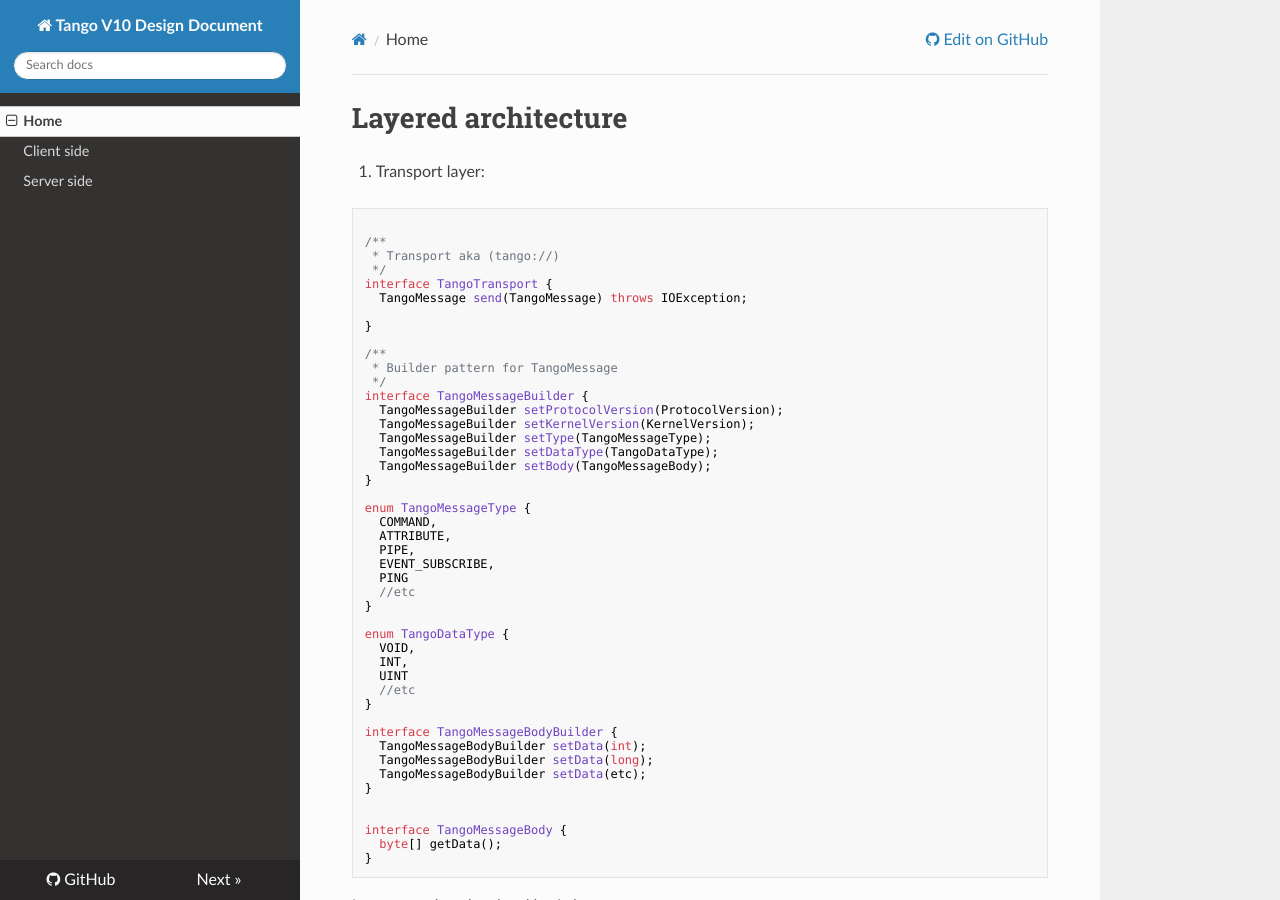
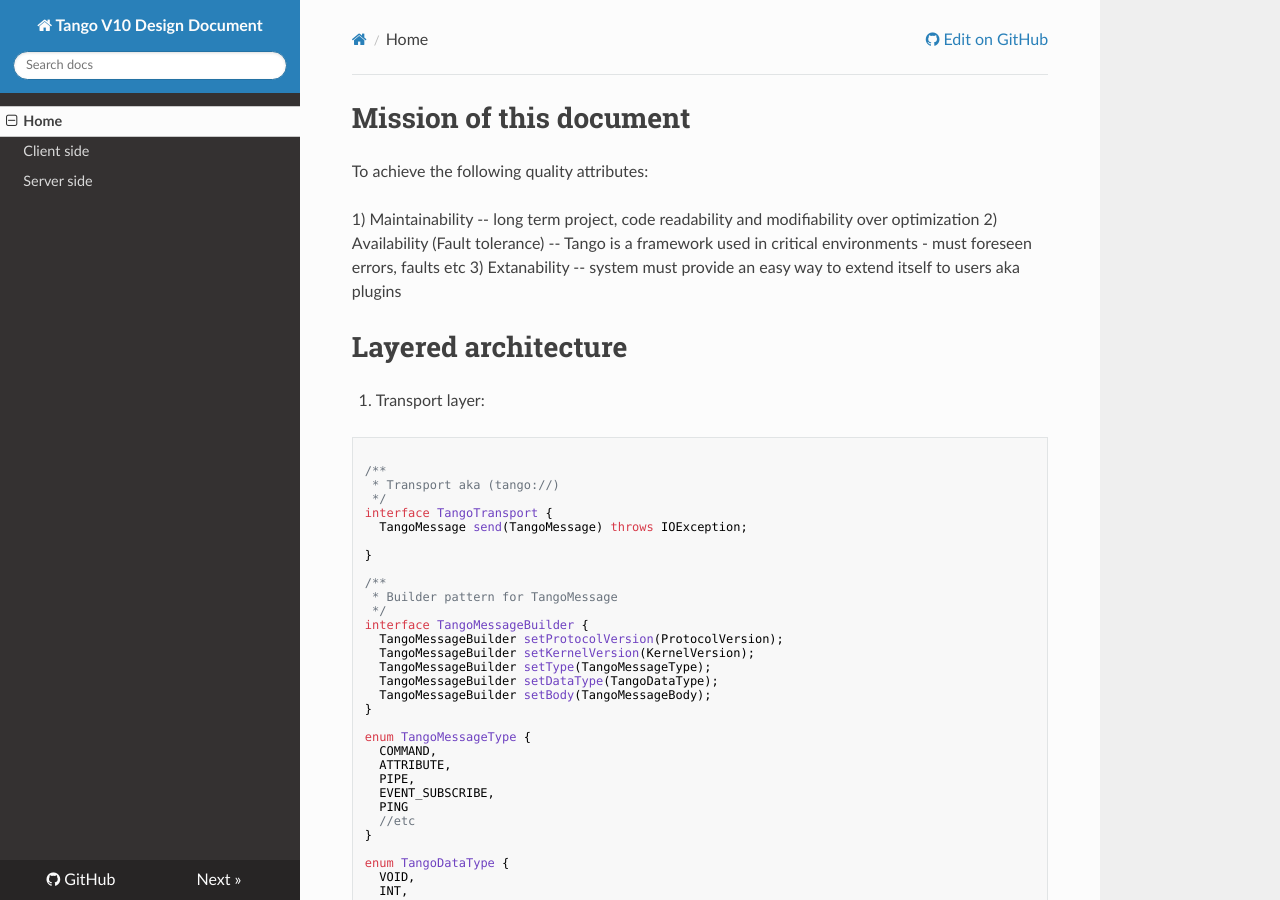
Before and after one commit to Ingvord/tango-v10-design-doc, an MkDocs documentation site: the page built from docs/index.md, in a window 1280 px wide and 900 px high. Built offline with MkDocs 1.6.1, drawn with Linux system fonts in a browser that asks for light colours; nearby versions of some CDN libraries; old or Windows-style settings are respelled for this version of MkDocs.

Commit message:
Update index.md

```diff
--- a/docs/index.md
+++ b/docs/index.md
@@ -1,3 +1,11 @@
+# Mission of this document
+
+To achieve the following quality attributes:
+
+1) Maintainability -- long term project, code readability and modifiability over optimization
+2) Availability (Fault tolerance) -- Tango is a framework used in critical environments - must foreseen errors, faults etc
+3) Extanability -- system must provide an easy way to extend itself to users aka plugins
+
 # Layered architecture
 1. Transport layer:
 
```
